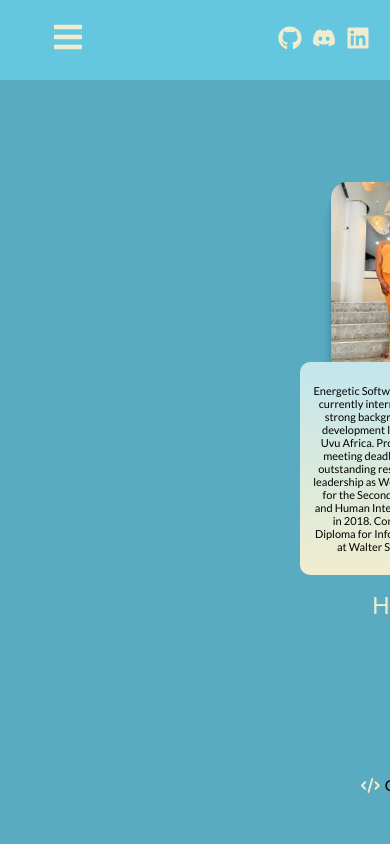
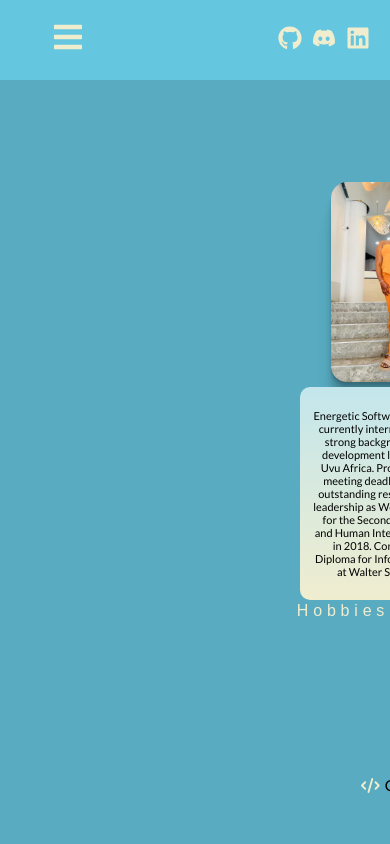
Before and after one commit to Sikhuphela/Port, a React (Create React App) app: page /about in a window 390 px wide. Shown: the top 844 px of the page. Built offline with nearby package versions, Linux system fonts and the light colour scheme.

Commit message:
Added alignment to div

```diff
--- a/src/Pages/About.css
+++ b/src/Pages/About.css
@@ -431,10 +431,14 @@
     .about .div{
       position: static;
       width: 100%;
+      font-size: 16px;
       text-align: center;
       margin: 0 auto;
-      margin-top: 200px;
-      margin-left: 0px;
+      margin-top: 210px;
+      margin-left: -90px;
+    }
+    .about .text-wrapper-7{
+
     }
     .card{
       position: static;
@@ -443,7 +447,7 @@
       text-align: center;
       margin: 0 auto;
       margin-left: -470px;
-      margin-top: -625px;
+      margin-top: -600px;
 
     }
     .about .cooking,
```
